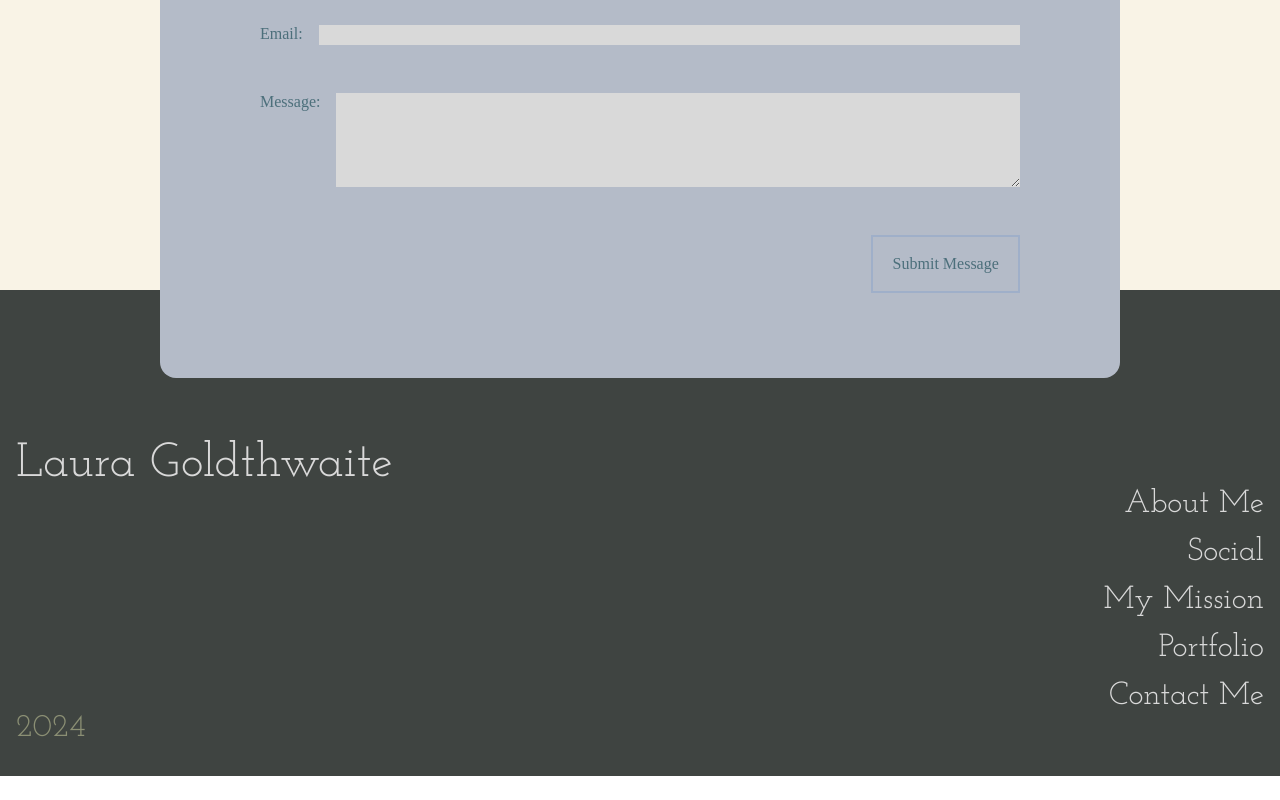
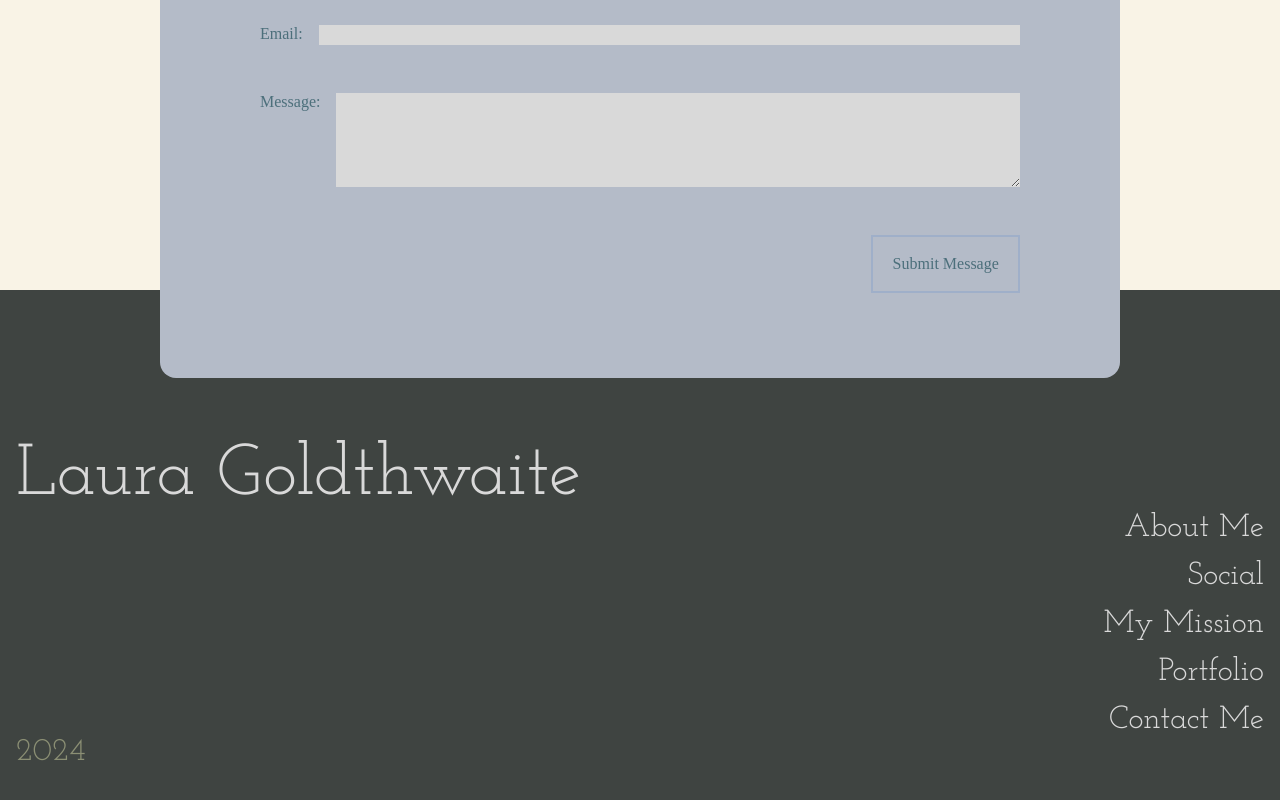
Before and after one commit to Laurasgold/home-page, a SvelteKit app: page / in a window 1280 px wide. Shown: the part 4392-5192 px from the top of the page. Before the commit the page ends 5168 px from the top, so only its background shows below. Built offline with nearby package versions, Linux system fonts and the light colour scheme; a web font is replaced by a local one.

Commit message:
global added

```diff
--- a/src/routes/+page.svelte
+++ b/src/routes/+page.svelte
@@ -153,16 +153,6 @@
 <Footer />
 
 <style>
-  h1 {
-    font-size: var(--font-size-hero);
-    font-family: var(--title-font);
-  }
-  h2 {
-    font-size: var(--font-size-large);
-  }
-  h3 {
-    font-size: var(--font-size-medium);
-  }
   /*************************************
 Hero
 **************************************/
--- a/src/routes/Footer.svelte
+++ b/src/routes/Footer.svelte
@@ -1,5 +1,5 @@
 <footer>
-  <h2 class="flex-start">Laura Goldthwaite</h2>
+  <h3 class="flex-start">Laura Goldthwaite</h3>
   <nav>
     <a href="#about">About Me</a>
     <a href="#social">Social</a>
--- a/src/styles/global.css
+++ b/src/styles/global.css
@@ -1,7 +1,7 @@
 body {
   font-weight: 400;
   font-family: var(--body-font);
-
+  font-size: 1rem;
 }
 
 h1,
@@ -13,6 +13,18 @@ h6 {
   font-weight: 400;
   font-family: var(--title-font);
 }
+
+h1 {
+  font-size: var(--font-size-hero);
+}
+h2 {
+  font-size: var(--font-size-large);
+}
+h3 {
+  font-size: var(--font-size-medium);
+}
+
+
 
 
 input,
```
